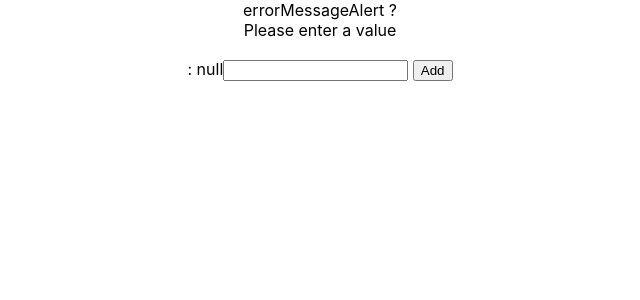
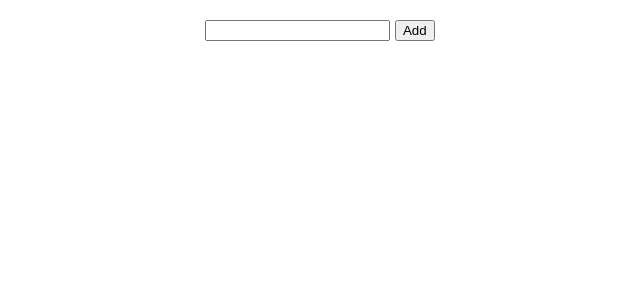
Before and after one commit to txddra/react-todo, a React (Create React App) app: page / in a window 1280 px wide. Shown: the top 300 px of the page, without its empty margins (320-960 px from the left). Built offline with nearby package versions, Linux system fonts and the light colour scheme.

Commit message:
no value entered message is functional

```diff
--- a/src/App.js
+++ b/src/App.js
@@ -35,6 +35,15 @@ submitHandler=(event)=>{
   // prevents hard refresh from the browser
   event.preventDefault();
 
+//this will make it so that when something isn't in the text box
+//and the submit button is clicked, it will produce an error message, otherwise, render the todo
+ if(this.state.todoValue.length === 0){
+  this.setState({
+    errorMessageAlert: true
+  });
+  return;
+ }
+
 let newTodoObj ={
   id:uuidv4(),
   //this needed to change from the obj and set it to todo
@@ -49,20 +58,23 @@ let newArray = [...this.state.todoList, newTodoObj];
 this.setState({
   todoList: newArray,
   //will clear things out
-  todoValue:""
+  todoValue:"",
 })
 
 }
 
 render(){
   //destructuring
-  const {todoList,
-  errorMessageAlert}= this.state;
+  const {
+    todoList,
+  errorMessageAlert
+}= this.state;
+
 return (
 // alters the alignment of the div
 <div style ={{textAlign:"center"}}>
 {/* this will only work if no value is passed, but add is pressed */}
-errorMessageAlert ?<div>Please enter a value</div>: null
+{errorMessageAlert ? (<div>Please enter a value </div> ) : null}
 
   {/* creates a text field */}
   {/* adds an action for when text is entered */}
```
